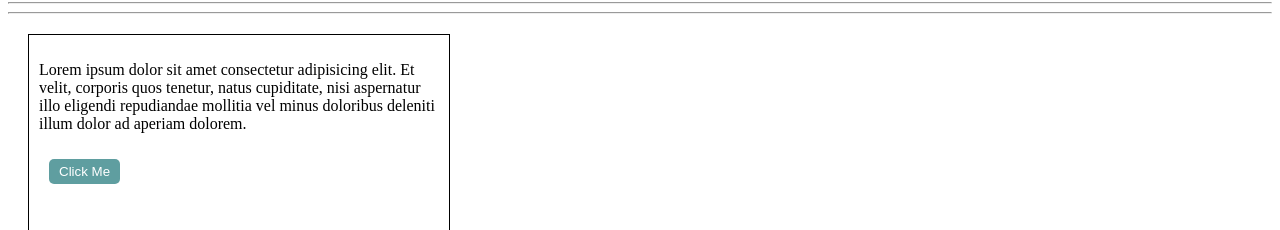
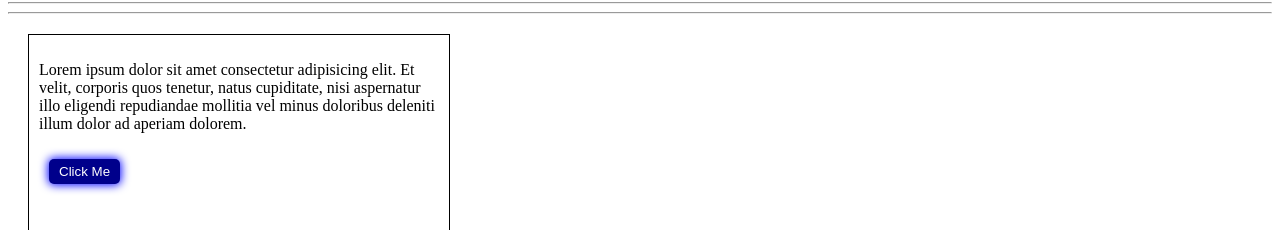
Before and after one commit to SuhasDhawale/icp-8-assignment-14, a plain HTML site: page index.html in a window 1280 px wide. In both pictures the pointer is over the button "Click Me". Shown: the part 78-308 px from the top of the page. Drawn offline with Linux system fonts and the light colour scheme.

Commit message:
Added Button Hover Effect

```diff
--- a/index.html
+++ b/index.html
@@ -20,6 +20,12 @@
             margin: 10px;
             border-radius: 5px;
         }
+        .btn:hover{
+            color: white;
+            background-color: darkblue;
+            box-shadow: 0 0 10px 1px blue;
+        }
+
     </style>
 </head>
 <body>
```
